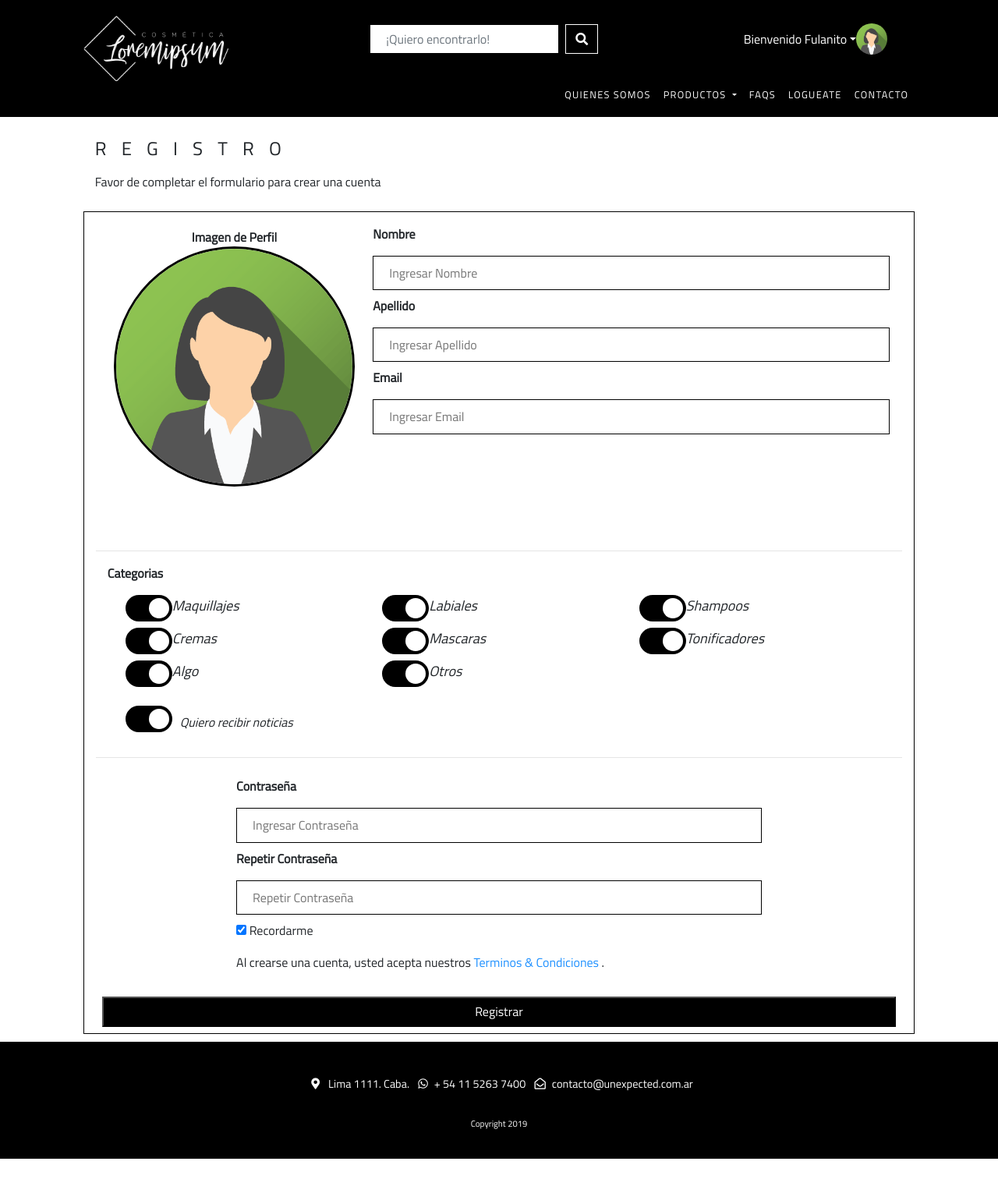
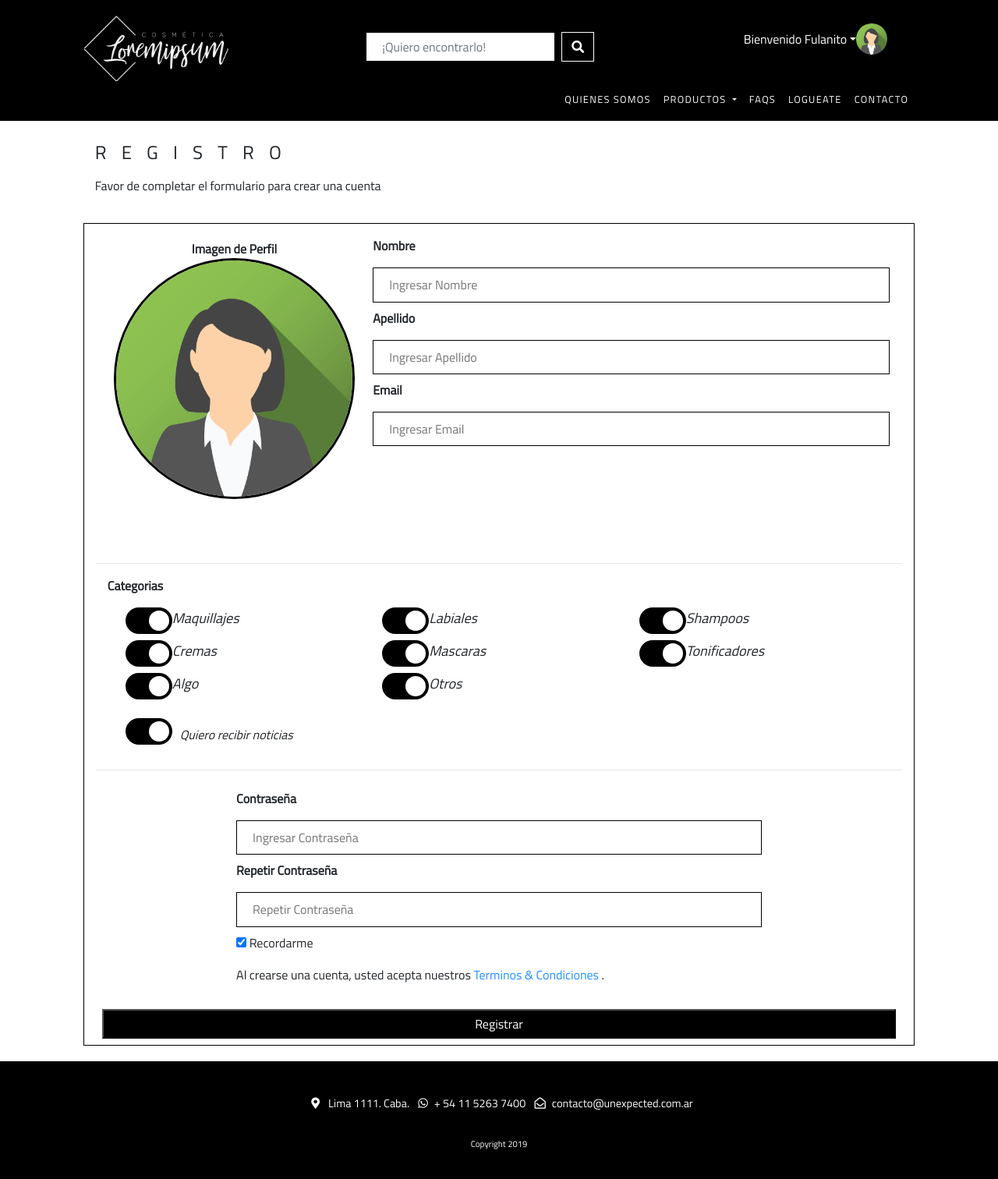
Before and after one commit to TomasMVazquez/lorem_ipsum, a PHP site: page /register.php in a window 1280 px wide. Shown: the whole page at 78% size. Before the commit the page ends 1486 px from the top, so only its background shows below. Run offline with PHP 8.4, Linux system fonts and the light colour scheme; some libraries are stand-ins or nearby versions; some web fonts are replaced.

Commit message:
v 0.4.5 bis

```diff
--- a/css/style.css
+++ b/css/style.css
@@ -728,9 +728,11 @@ footer a:hover{
   /* --------------------------------------------------------------------------------- Log_in */
   form {
     border: 1px solid #000000;
-    margin: 0 5px;
   }
 
+  .mainContainer {
+    margin: 10px 0;
+  }
   /* --------------------------------------------------------------------------------- Register */
 
   .containerRegister{
@@ -873,12 +875,6 @@ img.avatar {
     display: none;
   }
 /* --------------------------------------------------------------------------------- LOG IN */
-
-.mainContainer {
-  /* background: url("../imgs/login2.jpg") center center; */
-  /* background-size: cover; */
-  margin: 10px 0;
-}
 
 form button{
   width: 100%
```
